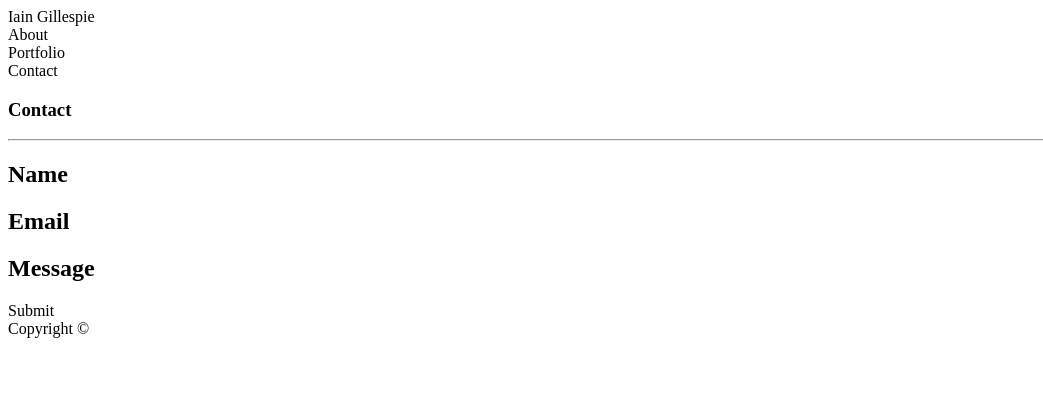
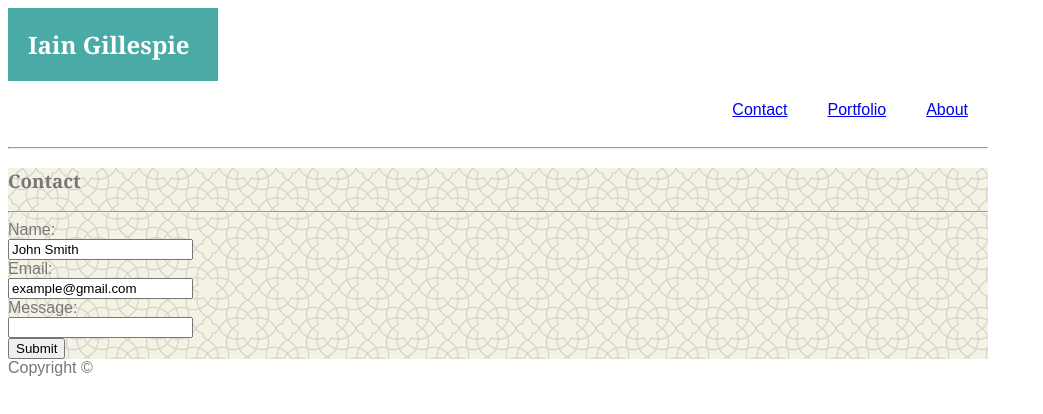
Before and after one commit to iaingillespie/Basic-Portfolio, a plain HTML site: page contact.html in a window 1280 px wide. Shown: the whole page, without its empty margins (0-1043 px from the left). Drawn offline with Linux system fonts and the light colour scheme.

Commit message:
start of css

```diff
--- a/assets/css/style.css
+++ b/assets/css/style.css
@@ -1,3 +1,52 @@
-#container {
-    background-image: images/subtle_grunge.png
+body {
+    font-family: Arial, Helvetica, sans-serif;
+    color: #777777;
+    width: 980px;
 }
+
+h1 {
+    font-family: Georgia, 'Times New Roman', Times, serif;
+
+}
+
+#name {
+    color: #ffffff;
+    background-color: #4aaaa5;
+    margin: 0px;
+    padding: 20px;
+    width: 170px;
+
+}
+
+
+
+ol {
+    list-style-type: none;
+    margin: 0;
+    padding: 0;
+    overflow: hidden;
+
+}
+
+li {
+    display: inline;
+    float: right;
+    padding: 20px;
+    text-align: center;
+
+}
+
+li a {
+    display: block;
+    background-color: #ffffff
+}
+
+#container{
+    background-image: url(/assets/images/oriental.png);
+    background-color: aqua;
+
+}
+
+#aboutme{
+    color: #4aaaa5;
+}
--- a/contact.html
+++ b/contact.html
@@ -10,13 +10,20 @@
 
 <section id="topbar">
 
-    <div id="name">Iain Gillespie</div>
+    <h1 id="name">Iain Gillespie</h1>
 
-    <div id="about">About</div>
-    <div id="portfolio">Portfolio</div>
-    <div id="contact">Contact</div>
+    <ol class="reference">
+        <li> <a href="index.html">About</a> </li>
+
+        <li> <a href="portfolio.html">Portfolio</a> </li>
+
+        <li> <a href="contact.html">Contact</a> </li>
+    </ol>
+
 
 </section>
+
+<hr>
 
 <section id="container">
 
@@ -25,22 +32,16 @@
     <h1>Contact</h1>
     <hr>
 
-    <h2>Name</h2>
-    <div id="namebox">
+    <form >
+        Name:<br>
+        <input type="text" name="name" value="John Smith"><br>
+        Email:<br>
+        <input type="text" name="email" value="example@gmail.com"><br>
+        Message:<br>
+        <input type="text" name="message" value=""><br>
 
-    </div>
-
-    <h2>Email</h2>
-    <div id="emailbox">
-
-    </div>
-
-    <h2>Message</h2>
-    <div id="messagebox">
-
-    </div>
-
-    <div id="submit">Submit</div>
+        <input type="submit" value="Submit">
+      </form>
 
     </section>
 
```
Also changed, not shown: index.html (+15 -8 lines), portfolio.html (+10 -4 lines), assets/images/oriental.png (added), 3 other files.
